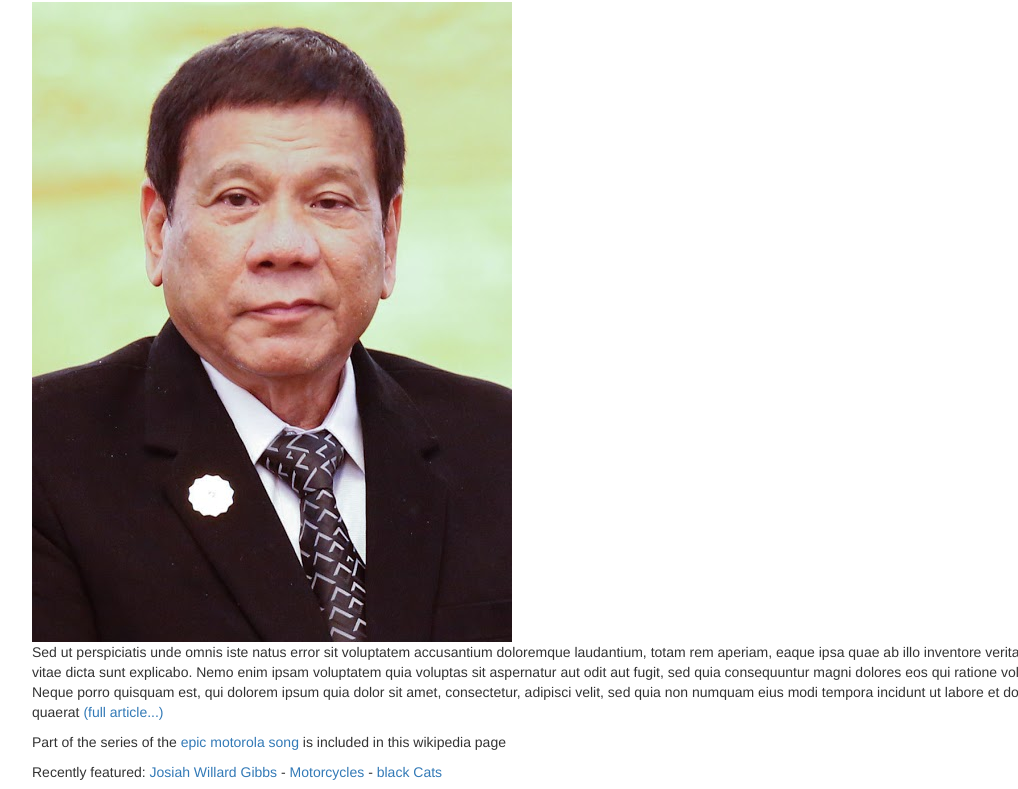
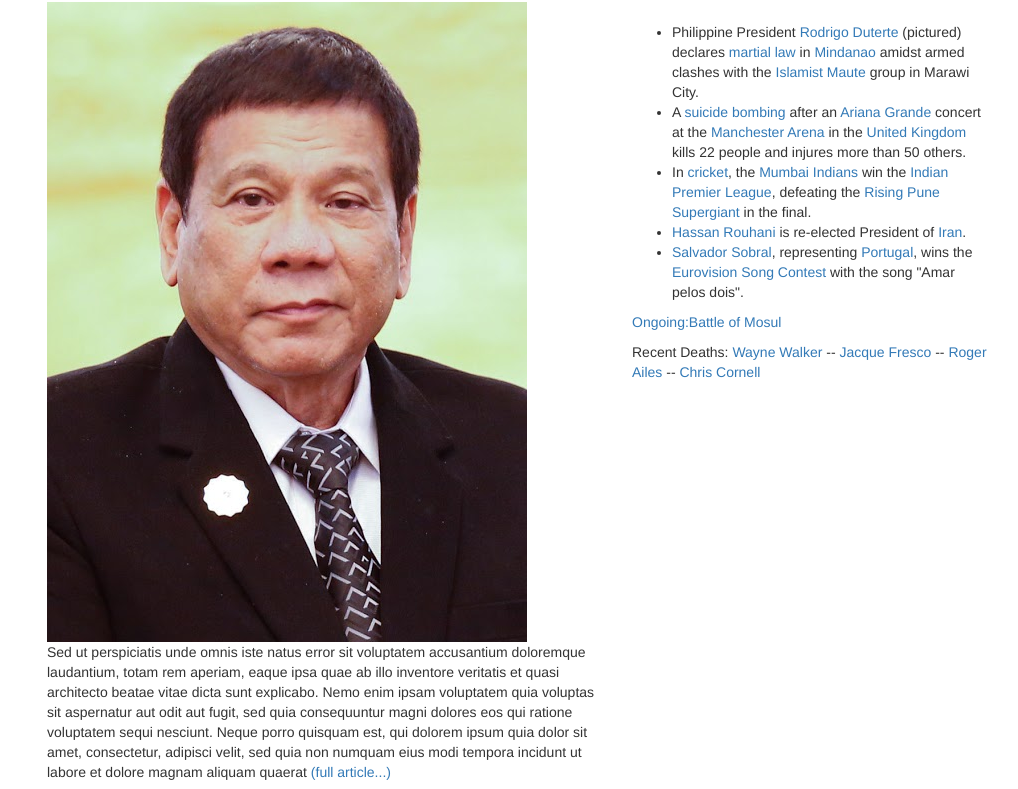
Before and after one commit to larryjtaylor/bootstrap-practice, a plain HTML site: page wiki.html in a window 1280 px wide. Shown: the part 433-1222 px from the top of the page, without its empty margins (23-1041 px from the left). Drawn offline with Linux system fonts and the light colour scheme.

Commit message:
add third box

```diff
--- a/wiki.html
+++ b/wiki.html
@@ -25,11 +25,29 @@
         </ul>
       </div>
       <div class="row">
-        <h1> From today's featured article</h1>
-        <img src="img/That-Philly-Guy.jpg" alt="That Philly Guy">
-        <p>Sed ut perspiciatis unde omnis iste natus error sit voluptatem accusantium doloremque laudantium, totam rem aperiam, eaque ipsa quae ab illo inventore veritatis et quasi architecto beatae vitae dicta sunt explicabo. Nemo enim ipsam voluptatem quia voluptas sit aspernatur aut odit aut fugit, sed quia consequuntur magni dolores eos qui ratione voluptatem sequi nesciunt. Neque porro quisquam est, qui dolorem ipsum quia dolor sit amet, consectetur, adipisci velit, sed quia non numquam eius modi tempora incidunt ut labore et dolore magnam aliquam quaerat <a href="#" alt="none">(full article...)</a></p>
-        <p>Part of the series of the <a href="#" alt="none">epic motorola song</a> is included in this wikipedia page</p>
-        <p>Recently featured: <a href="#" alt="none">Josiah Willard Gibbs</a> - <a href="#" alt="none">Motorcycles</a> - <a href="#" alt="none">black Cats</a>
+        <div class="col-md-6">
+          <h1> From today's featured article</h1>
+          <img src="img/That-Philly-Guy.jpg" alt="That Philly Guy">
+          <p>Sed ut perspiciatis unde omnis iste natus error sit voluptatem accusantium doloremque laudantium, totam rem aperiam, eaque ipsa quae ab illo inventore veritatis et quasi architecto beatae vitae dicta sunt explicabo. Nemo enim ipsam voluptatem quia voluptas sit aspernatur aut odit aut fugit, sed quia consequuntur magni dolores eos qui ratione voluptatem sequi nesciunt. Neque porro quisquam est, qui dolorem ipsum quia dolor sit amet, consectetur, adipisci velit, sed quia non numquam eius modi tempora incidunt ut labore et dolore magnam aliquam quaerat <a href="#" alt="none">(full article...)</a></p>
+          <p>Part of the series of the <a href="#" alt="none">epic motorola song</a> is included in this wikipedia page</p>
+          <p>Recently featured: <a href="#" alt="none">Josiah Willard Gibbs</a> - <a href="#" alt="none">Motorcycles</a> - <a href="#" alt="none">black Cats</a>
+        </div>
+        <div class="col-md-4">
+          <h1>In the news</h1>
+            <img href="img/dino.jpg" alt"Dinosaur">
+
+            <ul>
+              <li>Philippine President <a href="#" alt="none">Rodrigo Duterte</a> (pictured) declares <a href="#" alt="none">martial law</a> in <a href="#" alt="none">Mindanao</a> amidst armed clashes with the <a href="#" alt="none">Islamist Maute</a> group in Marawi City.</li>
+              <li>A <a href="#" alt="none">suicide bombing</a> after an <a href="#" alt="none">Ariana Grande</a> concert at the <a href="#" alt="none">Manchester Arena</a> in the <a href="#" alt="none">United Kingdom</a> kills 22 people and injures more than 50 others.</li>
+              <li>In <a href="#" alt="none">cricket</a>, the <a href="#" alt="none">Mumbai Indians</a> win the <a href="#" alt="none">Indian Premier League</a>, defeating the <a href="#" alt="none">Rising Pune Supergiant</a> in the final.</li>
+              <li><a href="#" alt="none">Hassan Rouhani</a> is re-elected President of <a href="#" alt="none">Iran</a>.</li>
+              <li><a href="#" alt="none">Salvador Sobral</a>, representing <a href="#" alt="none">Portugal</a>, wins the <a href="#" alt="none">Eurovision</a> <a href="#" alt="none">Song Contest</a> with the song "Amar pelos dois".</li>
+            </ul>
+
+            <p><a href="#" alt="none">Ongoing:</a><a href="#" alt="none">Battle of Mosul</a></p>
+
+            <p>Recent Deaths: <a href="#" alt="none">Wayne Walker</a> -- <a href="#" alt="none">Jacque Fresco</a> -- <a href="#" alt="none">Roger Ailes</a> -- <a href="#" alt="none">Chris Cornell</a></p>
+      </div>
     </div>
   </body>
 </html>
```
Also changed, not shown: img/dino.jpg (added).
